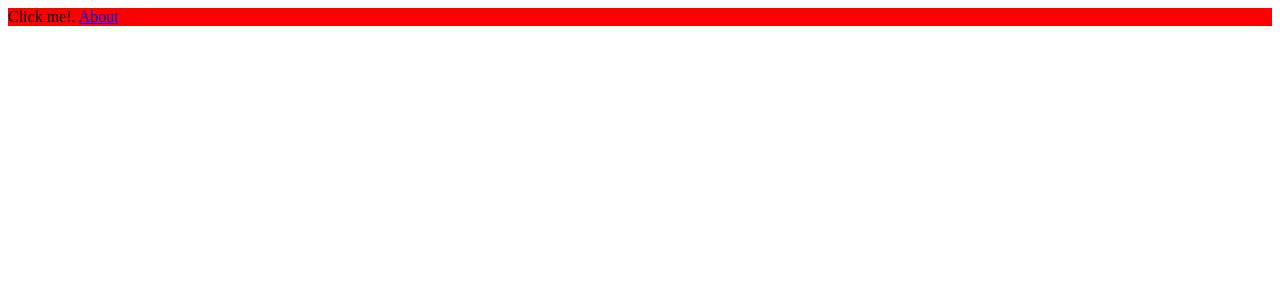
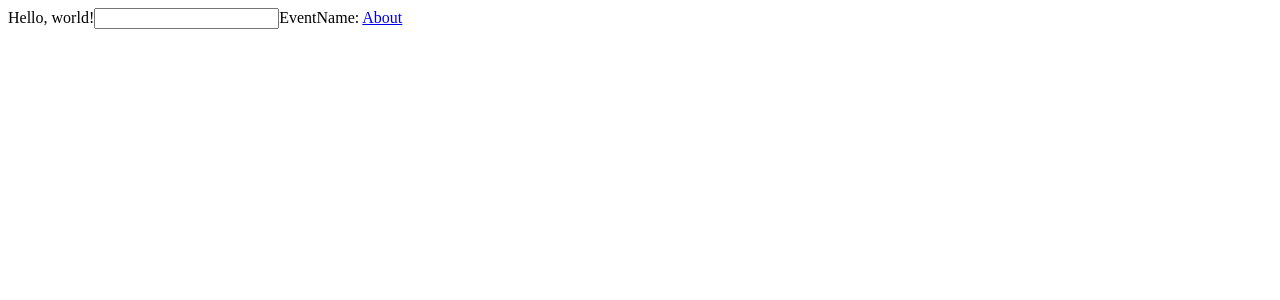
Before and after one commit to langof/lango, a Next.js app: page / in a window 1280 px wide. Shown: the top 300 px of the page. Built offline with nearby package versions, Linux system fonts and the light colour scheme.

Commit message:
Improve page template

```diff
--- a/pages/index.tsx
+++ b/pages/index.tsx
@@ -2,30 +2,30 @@ import * as React from 'react'
 import Link from 'next/link'
 
 interface props {
-  name: string
+  title: string
 }
 interface state {
-  toggle: boolean
+  eventName: string
 }
 export default class Index extends React.Component<props, state> {
   static getInitialProps({ req }) {
-    return { name: 'me!' }
+    return { title: 'Hello, world!' }
   }
 
   state = {
-    toggle: true
+    eventName: ''
   }
 
-  handleClick = () => {
-    this.setState({ toggle: !this.state.toggle })
+  handleChange = ({ target: { value }}) => {
+    this.setState({ eventName: value })
   }
-
-  getBackgroundColor = () => (this.state.toggle ? '#ff0000' : '#00ff00')
 
   render() {
     return (
-      <div style={{ backgroundColor: this.getBackgroundColor() }} onClick={this.handleClick}>
-        Click {this.props.name}.{' '}
+      <div>
+        {this.props.title}
+        <input onChange={this.handleChange} value={this.state.eventName}/>
+        EventName: {this.state.eventName}
         <Link href="/about">
           <a>About</a>
         </Link>
```
